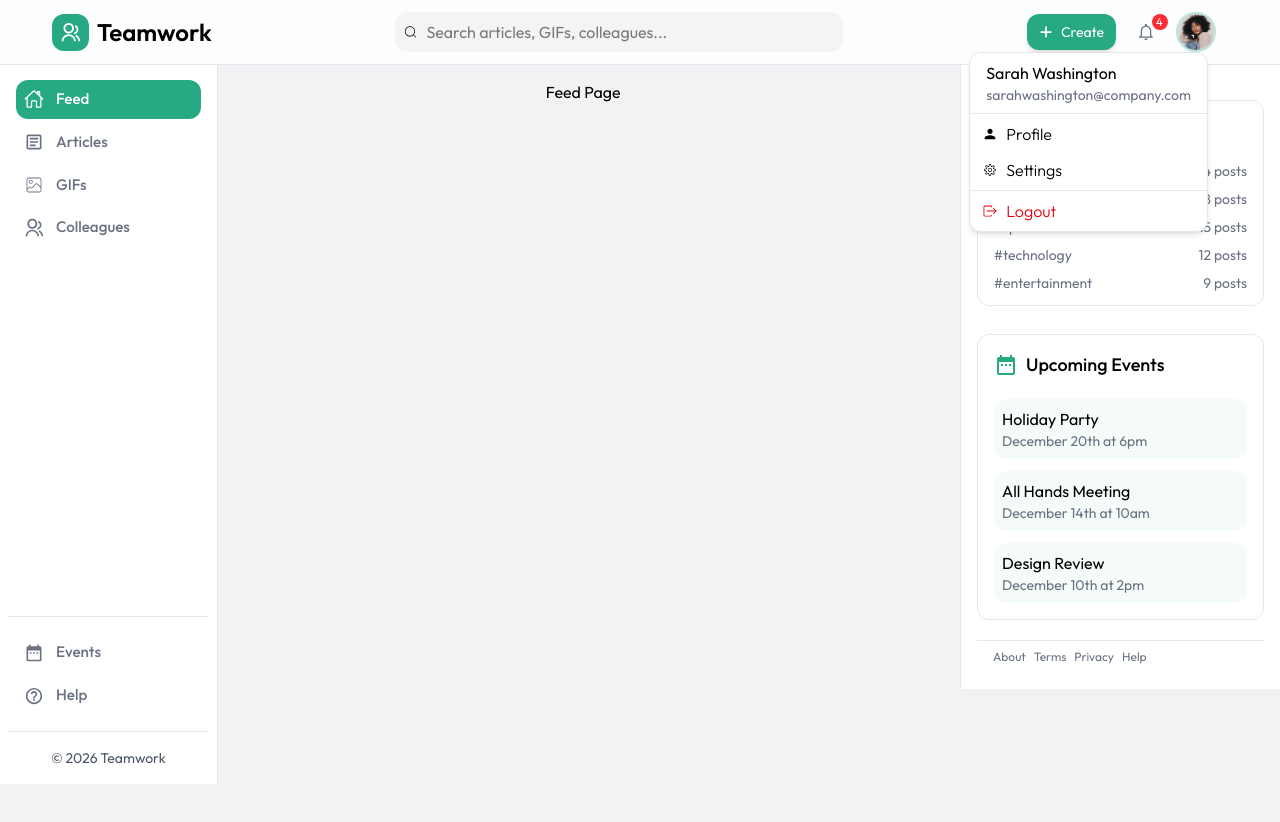
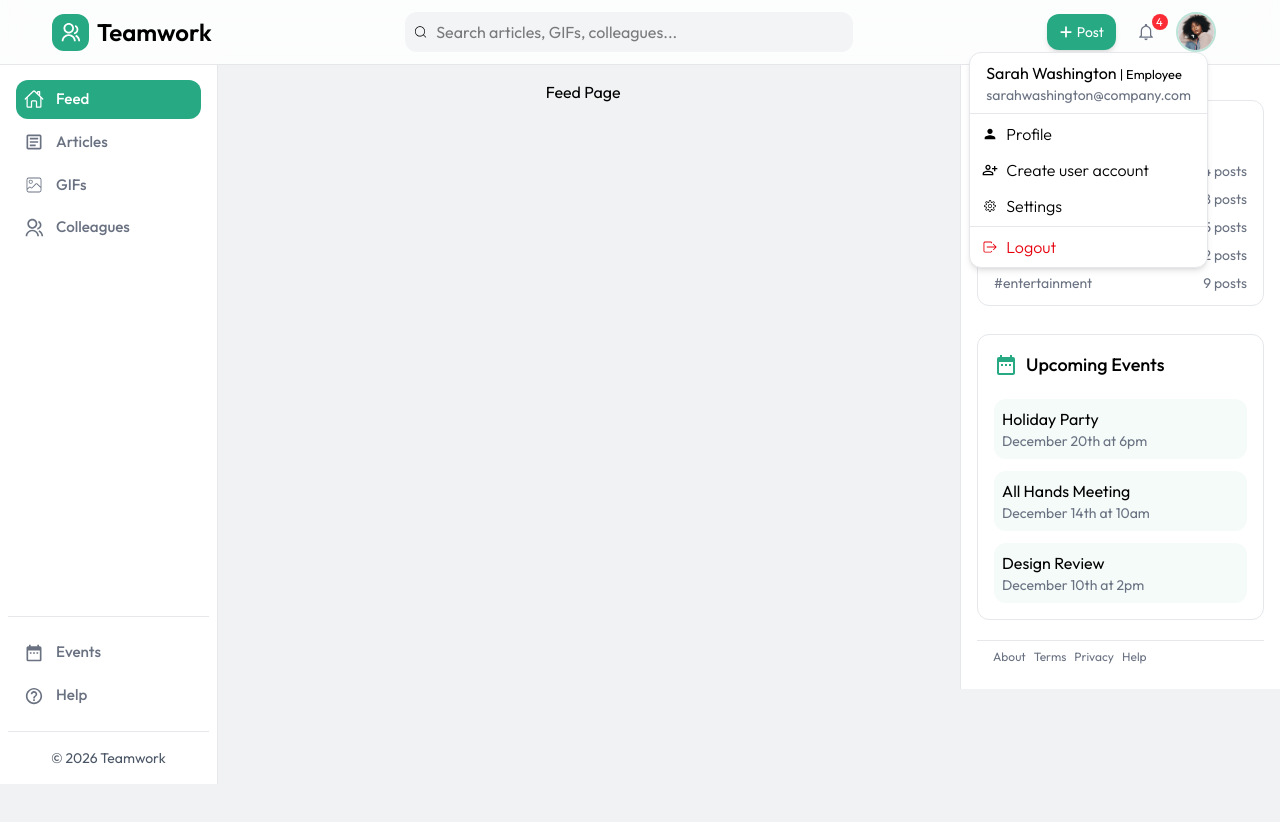
Before and after one commit to TOBIH12/teamwork_ts_frontend, a React (Vite) app: page /feed in a window 1280 px wide. Both pictures are taken after a click on the element 1195 px from the left and 32 px from the top of the page. Shown: the top 822 px of the page. Built offline with nearby package versions, Linux system fonts and the light colour scheme.

Commit message:
page: added create user page route

```diff
--- a/src/components/InputStyles.ts
+++ b/src/components/InputStyles.ts
@@ -11,7 +11,7 @@ export const submitButtonStyle: string =
   'theme_background text-white py-3 px-5 mt-2 rounded-xl w-full shadow-md hover:shadow-lg hover:scale-105 transition-transform duration-200 cursor-pointer select-none';
 
 export const createButtonStyle: string =
-  'flex items-center gap-2 py-2 px-3 theme_background text-sm text-white rounded-xl shadow-md hover:opacity-95 transition-transform duration-200 cursor-pointer select-none';
+  'flex items-center gap-1 py-2 px-3 theme_background text-sm text-white rounded-xl shadow-md hover:opacity-95 transition-transform duration-200 cursor-pointer select-none';
 
 export const navigationButtonStyle: string =
   'w-full flex items-center align-center gap-3 text-gray-500 p-2 rounded-xl hover:text-gray-900 hover:bg-[#27aa83]/20 hover:ml-1 transition duration-200';
--- a/src/components/NavBar.tsx
+++ b/src/components/NavBar.tsx
@@ -4,7 +4,7 @@ import { RiGroupLine, RiMenu3Fill } from 'react-icons/ri';
 import { CiSearch, CiSettings } from 'react-icons/ci';
 import { FaPlus } from 'react-icons/fa6';
 import { IoMdNotificationsOutline, IoIosLogOut, IoMdClose } from 'react-icons/io';
-import { MdPerson } from 'react-icons/md';
+import { MdPerson, MdOutlinePersonAddAlt } from 'react-icons/md';
 import { createButtonStyle, searchStyle } from './InputStyles';
 import Input from './Input';
 import Button from './Button';
@@ -52,7 +52,7 @@ const NavBar = () => {
               type="button"
               title="Create"
               icon={<FaPlus />}
-              buttonText={`Create`}
+              buttonText={`Post`}
               buttonStyle={`${createButtonStyle}`}
             />
 
@@ -71,7 +71,7 @@ const NavBar = () => {
               options={
                 <>
                   <div className="flex flex-col w-full border-b border-gray-200 py-2 px-4">
-                    <h1>Sarah Washington</h1>
+                    <h1>Sarah Washington <small>| Employee</small> </h1>
                     <p className="text-sm text-gray-500 mt-0">sarahwashington@company.com</p>
                   </div>
 
@@ -82,6 +82,13 @@ const NavBar = () => {
                     >
                       <MdPerson />
                       Profile
+                    </Link>
+                    <Link
+                      to={'/create-user'}
+                      className="flex w-full p-1 items-center align-center gap-2 rounded-xl font-light hover:bg-[#27aa83]/20 hover:text-[#27aa83] transition duration-200"
+                    >
+                      <MdOutlinePersonAddAlt />
+                      Create user account
                     </Link>
                     <Link
                       to={'/settings'}
```
